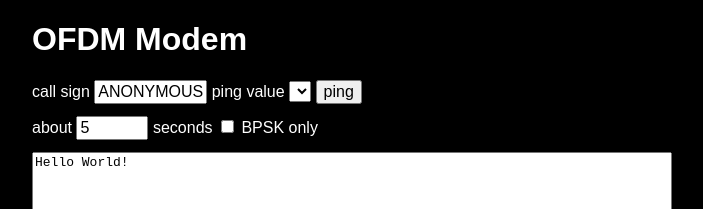
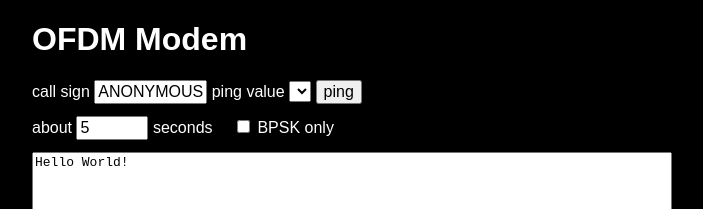
Before and after one commit to aicodix/modem, a plain HTML site: page index.html in a window 1280 px wide. Shown: the top 209 px of the page, without its empty margins (288-991 px from the left). Drawn offline with Linux system fonts and the light colour scheme; no server answers.

Commit message:
set the bpsk only checkbox apart from the seconds and the mode

```diff
--- a/index.html
+++ b/index.html
@@ -17,6 +17,7 @@ p { margin: 0.75em 0; }
 #status, #log { font-family: monospace; white-space: pre-wrap; }
 .failed { color: red; }
 #seconds { width: 4em; }
+#bpsk-only { margin: 0 1em; }
 canvas { display: block; width: 100%; margin: 0.5em 0; }
 canvas[hidden] { display: none; }
 #channel-power, #channel-phase, #channel-snr, #channel-precision { margin: 0.5em auto; }
@@ -54,7 +55,7 @@ footer { color: silver; font-size: 0.8em; border-top: 1px solid gray; margin-top
 </p>
 <p>
 <label>about <input id="seconds" type="number" min="1" max="60" value="5"> seconds</label>
-<label><input type="checkbox" id="bpsk"> BPSK only</label>
+<label id="bpsk-only"><input type="checkbox" id="bpsk"> BPSK only</label>
 <span id="mode-info"></span>
 </p>
 <p id="message-input"><textarea id="message" rows="8">Hello World!</textarea></p>
```
